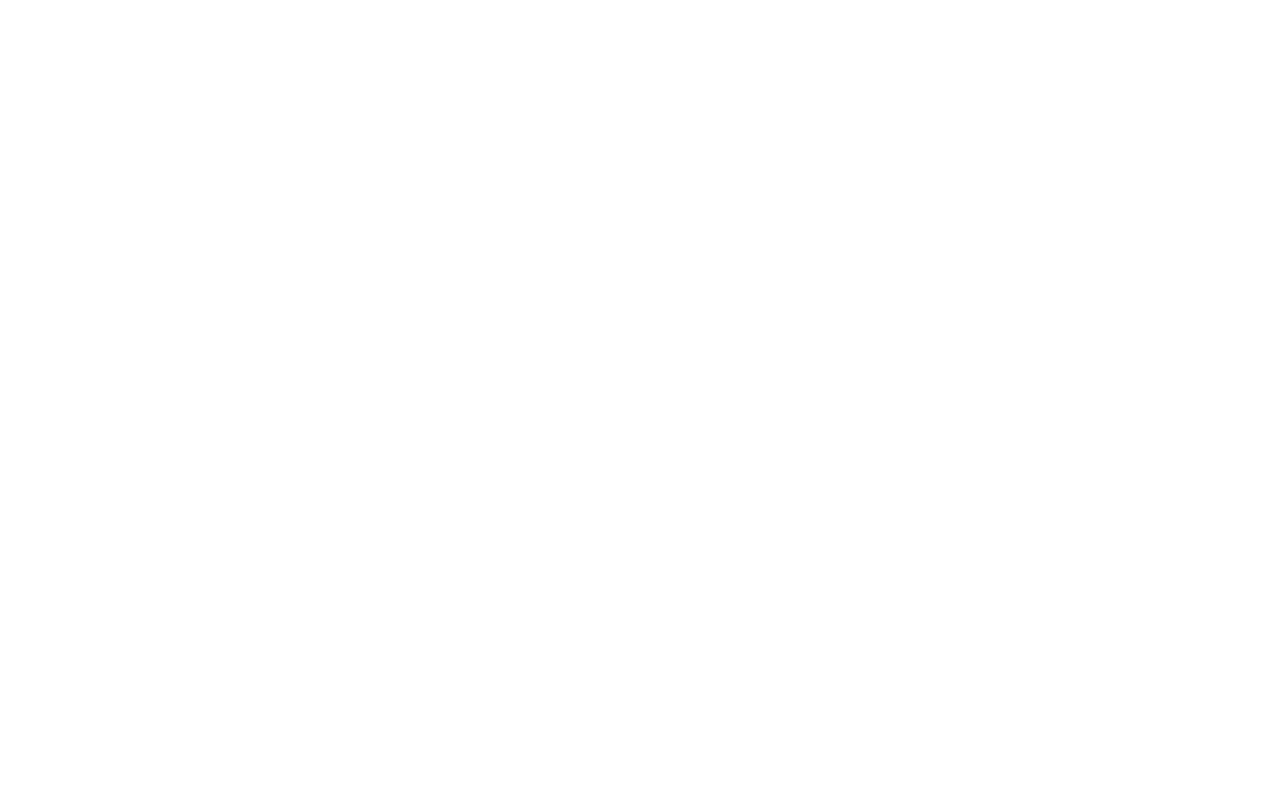
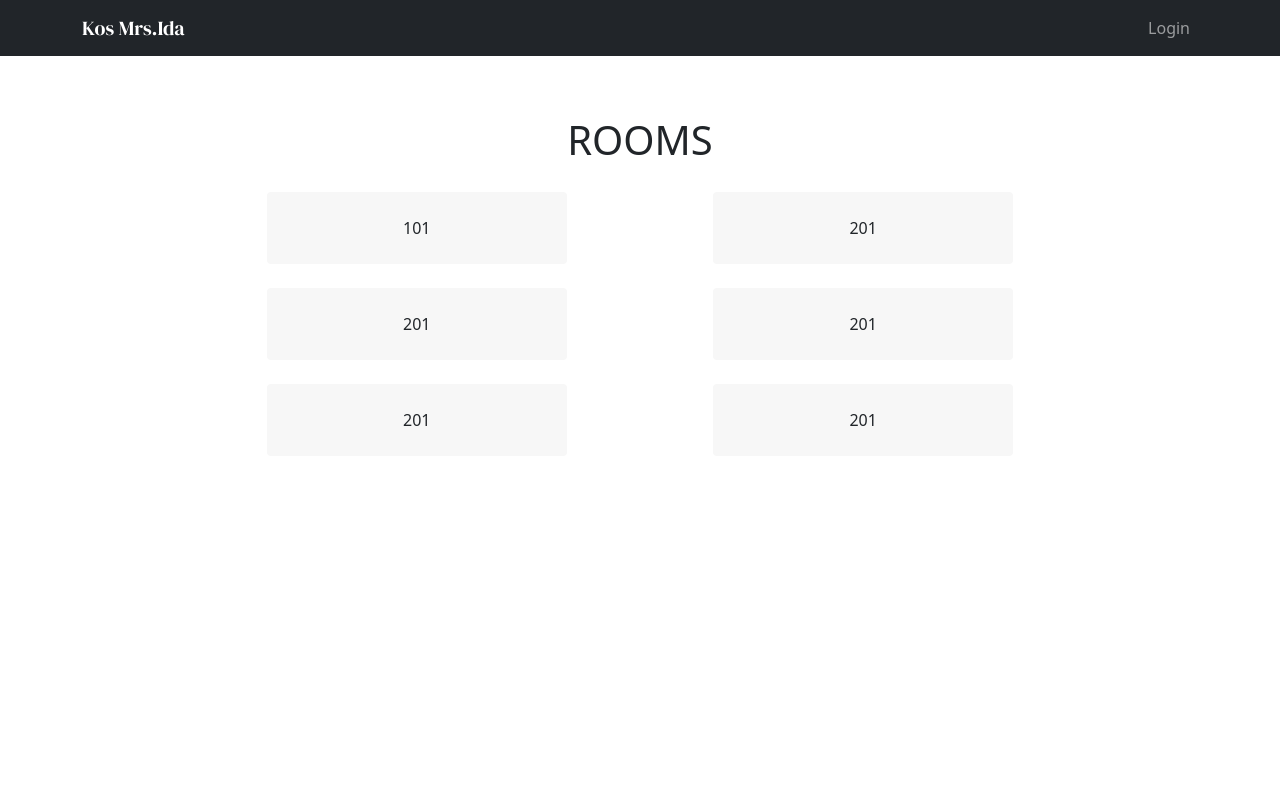
Before and after one commit to dickynugeraha/kosan-fe-reactjs, a React (Create React App) app: page /rooms in a window 1280 px wide. Before the commit this address had no page. Shown: the top 800 px of the page. Built offline with nearby package versions, Linux system fonts and the light colour scheme.

Commit message:
[ADD] room screen

```diff
--- a/public/index.html
+++ b/public/index.html
@@ -15,6 +15,13 @@
       user's mobile device or desktop. See https://developers.google.com/web/fundamentals/web-app-manifest/
     -->
     <link rel="manifest" href="%PUBLIC_URL%/manifest.json" />
+    <!-- font -->
+    <link rel="preconnect" href="https://fonts.googleapis.com" />
+    <link rel="preconnect" href="https://fonts.gstatic.com" crossorigin />
+    <link
+      href="https://fonts.googleapis.com/css2?family=DM+Serif+Display&display=swap"
+      rel="stylesheet"
+    />
     <!--
       Notice the use of %PUBLIC_URL% in the tags above.
       It will be replaced with the URL of the `public` folder during the build.
@@ -24,7 +31,7 @@
       work correctly both with client-side routing and a non-root public URL.
       Learn how to configure a non-root public URL by running `npm run build`.
     -->
-    <title>React App</title>
+    <title>Kos Mrs.Ida</title>
   </head>
   <body>
     <noscript>You need to enable JavaScript to run this app.</noscript>
--- a/src/App.css
+++ b/src/App.css
@@ -1,5 +1,15 @@
 .App {
   text-align: center;
+}
+
+body,
+* {
+  padding: 0;
+  margin: 0;
+}
+
+.lobster-font {
+  font-family: "DM Serif Display", serif;
 }
 
 .App-logo {
--- a/src/App.js
+++ b/src/App.js
@@ -1,6 +1,7 @@
 import "./App.css";
+import { BrowserRouter as Router, Route, Routes } from "react-router-dom";
 import Home from "./screens/Home/Home";
-import { BrowserRouter as Router, Route, Routes } from "react-router-dom";
+import Rooms from "./screens/Rooms/Rooms";
 
 function App() {
   return (
@@ -8,6 +9,7 @@
       <div className="App">
         <Routes>
           <Route path="/" exact Component={Home} />
+          <Route path="/rooms" Component={Rooms} />
         </Routes>
       </div>
     </Router>
--- a/src/components/Home/SectionHeader.jsx
+++ b/src/components/Home/SectionHeader.jsx
@@ -1,6 +1,7 @@
 import React from "react";
 import { Button } from "react-bootstrap";
 import kosanImage from "../../assets/images/kosan.jpg";
+import { Link } from "react-router-dom";
 
 const SectionHeader = () => {
   return (
@@ -22,7 +23,9 @@
           facilities,
         </p>
         <p style={{ marginBottom: 24 }}>only at Mak Ida</p>
-        <Button variant="secondary">Choose a room</Button>
+        <Link to={"/rooms"}>
+          <Button variant="secondary">Choose a room</Button>
+        </Link>
       </div>
     </div>
   );
@@ -39,7 +42,6 @@
     position: "absolute",
     top: 200,
     left: 120,
-    minWidth: 600,
     padding: 32,
     backgroundColor: "rgba(235, 235, 235, 0.7)",
     borderRadius: 25,
--- /dev/null
+++ b/src/components/Room/RoomList.jsx
@@ -0,0 +1,23 @@
+import React from "react";
+
+const RoomList = ({ rooms }) => {
+  return (
+    <div className="d-flex flex-wrap justify-content-around align-items-center">
+      {rooms.map((room, index) => (
+        <div style={styles.roomItem}>{room.title}</div>
+      ))}
+    </div>
+  );
+};
+
+const styles = {
+  roomItem: {
+    padding: 24,
+    margin: 12,
+    width: 300,
+    backgroundColor: "#f7f7f7",
+    borderRadius: "4px",
+  },
+};
+
+export default RoomList;
--- a/src/components/common/Footer.jsx
+++ b/src/components/common/Footer.jsx
@@ -25,9 +25,6 @@
               Kosak Mak Ida Gg. Gagak I No.1, Sukaluyu, Kecamatan Cibeunying
               Kota Bandung, Jawa Barat 40123
             </p>
-            <p className="text-muted">
-              <BsCcCircle /> Ricky Amedio Raditya
-            </p>
             <a
               href="https://wa.me/6287824807924"
               className="text-muted text-decoration-none"
@@ -37,6 +34,9 @@
                 <p className="ms-2">0878-2480-7924</p>
               </div>
             </a>
+            <p className="text-muted mt-3">
+              <BsCcCircle /> Ricky Amedio Raditya
+            </p>
           </div>
         </div>
       </div>
--- /dev/null
+++ b/src/components/common/NavbarApp.jsx
@@ -0,0 +1,26 @@
+import React from "react";
+import { Container, Navbar, Nav } from "react-bootstrap";
+import { Link } from "react-router-dom";
+
+const NavbarApp = () => {
+  return (
+    <Navbar bg="dark" data-bs-theme="dark">
+      <Container>
+        <Navbar.Brand href="/">
+          <Link
+            to={"/"}
+            className="text-decoration-none lobster-font"
+            style={{ color: "white" }}
+          >
+            Kos Mrs.Ida
+          </Link>
+        </Navbar.Brand>
+        <Nav className="ms-auto">
+          <Nav.Link href="">Login</Nav.Link>
+        </Nav>
+      </Container>
+    </Navbar>
+  );
+};
+
+export default NavbarApp;
--- a/src/index.js
+++ b/src/index.js
@@ -12,7 +12,4 @@
   </React.StrictMode>
 );
 
-// If you want to start measuring performance in your app, pass a function
-// to log results (for example: reportWebVitals(console.log))
-// or send to an analytics endpoint. Learn more: https://bit.ly/CRA-vitals
 reportWebVitals();
--- a/src/screens/Home/Home.jsx
+++ b/src/screens/Home/Home.jsx
@@ -1,23 +1,15 @@
 import React from "react";
-import { Container, Navbar, Nav } from "react-bootstrap";
 
 import SectionHeader from "../../components/Home/SectionHeader";
 import SectionOurRoom from "../../components/Home/SectionOurRoom";
 import Footer from "../../components/common/Footer";
 import SectionFacility from "../../components/Home/SectionFacility";
+import NavbarApp from "../../components/common/NavbarApp";
 
 const Home = () => {
   return (
     <>
-      <Navbar bg="dark" data-bs-theme="dark">
-        <Container>
-          <Navbar.Brand href="#home">Kosan Mak Ida</Navbar.Brand>
-          <Nav className="ms-auto">
-            <Nav.Link href="#home">Home</Nav.Link>
-            <Nav.Link href="#features">Login</Nav.Link>
-          </Nav>
-        </Container>
-      </Navbar>
+      <NavbarApp />
       <SectionHeader />
       <div style={{ height: 100 }}></div>
       <SectionOurRoom />
--- /dev/null
+++ b/src/screens/Rooms/Rooms.jsx
@@ -0,0 +1,73 @@
+import React from "react";
+import NavbarApp from "../../components/common/NavbarApp";
+import Footer from "../../components/common/Footer";
+import { Container } from "react-bootstrap";
+import RoomList from "../../components/Room/RoomList";
+
+const Rooms = () => {
+  const data = [
+    {
+      title: "101",
+      price: 800000,
+      photo:
+        "https://www.rukita.co/stories/wp-content/uploads/2021/08/rekomendasi-kost-rukita-yang-punya-sarana-olahraga-thamrin.jpg",
+      description: "Lantai satu ruangan 1",
+      status: "Available",
+    },
+    {
+      title: "201",
+      price: 780000,
+      photo:
+        "https://www.rukita.co/stories/wp-content/uploads/2021/08/rekomendasi-kost-rukita-yang-punya-sarana-olahraga-thamrin.jpg",
+      description: "Lantai dua ruangan 1",
+      status: "Available",
+    },
+    {
+      title: "201",
+      price: 780000,
+      photo:
+        "https://www.rukita.co/stories/wp-content/uploads/2021/08/rekomendasi-kost-rukita-yang-punya-sarana-olahraga-thamrin.jpg",
+      description: "Lantai dua ruangan 1",
+      status: "Available",
+    },
+    {
+      title: "201",
+      price: 780000,
+      photo:
+        "https://www.rukita.co/stories/wp-content/uploads/2021/08/rekomendasi-kost-rukita-yang-punya-sarana-olahraga-thamrin.jpg",
+      description: "Lantai dua ruangan 1",
+      status: "Available",
+    },
+    {
+      title: "201",
+      price: 780000,
+      photo:
+        "https://www.rukita.co/stories/wp-content/uploads/2021/08/rekomendasi-kost-rukita-yang-punya-sarana-olahraga-thamrin.jpg",
+      description: "Lantai dua ruangan 1",
+      status: "Available",
+    },
+    {
+      title: "201",
+      price: 780000,
+      photo:
+        "https://www.rukita.co/stories/wp-content/uploads/2021/08/rekomendasi-kost-rukita-yang-punya-sarana-olahraga-thamrin.jpg",
+      description: "Lantai dua ruangan 1",
+      status: "Available",
+    },
+  ];
+
+  return (
+    <>
+      <NavbarApp />
+      <Container className="d-flex justify-content-center">
+        <div style={{ height: "100vh", width: "80%", marginTop: 60 }}>
+          <h1 className="mb-3">ROOMS</h1>
+          <RoomList rooms={data} />
+        </div>
+      </Container>
+      <Footer />
+    </>
+  );
+};
+
+export default Rooms;
```
